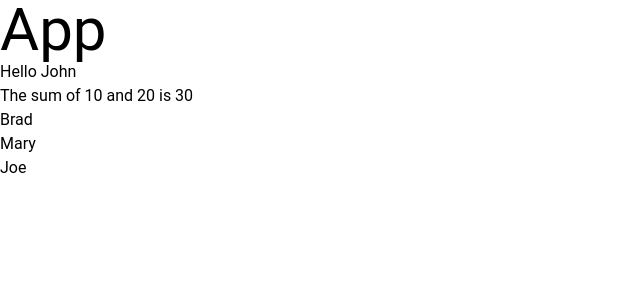
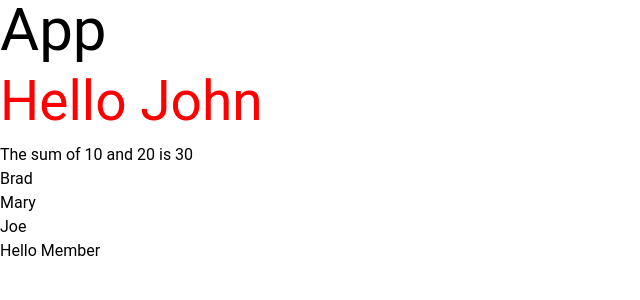
Before and after one commit to NaveenManjappa/react-crash-jobs, a React (Vite) app: page / in a window 1280 px wide. Shown: the top 300 px of the page, without its empty margins (0-640 px from the left). Built offline with nearby package versions, Linux system fonts and the light colour scheme.

Commit message:
Trying JSX code

```diff
--- a/src/App.jsx
+++ b/src/App.jsx
@@ -3,16 +3,25 @@ const App = () => {
   const x = 10;
   const y = 20;
   const names = ['Brad','Mary','Joe'];
+  const loggedIn = true;
+
+  const styles = {
+    color:'red',
+    fontSize:'55px'
+  }
+
   return (
     <>
       <div className='text-6xl'>App</div>
-      <p>Hello { name }</p>
+      <p style={styles}>Hello { name }</p>
       <p>The sum of {x} and {y} is {x+y}</p>
       <ul>
-        {names.map((el) => (
-          <li>{el}</li>
+        {names.map((el,index) => (
+          <li key={index}>{el}</li>
         ))}
       </ul>
+
+        { loggedIn && <h1>Hello Member</h1>}
     </>
   );
 };
```
